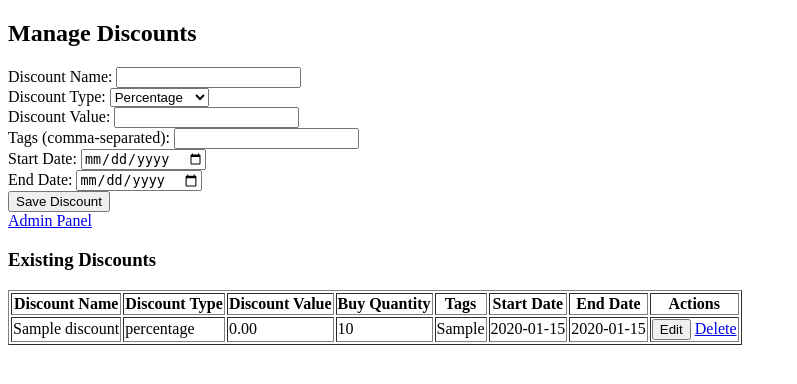
After one commit to Masrafi5628/E-commerce-Inventory-Management, a PHP site: page /manage_discounts.php in a window 1280 px wide. The commit adds this page. Shown: the top 384 px of the page, without its empty margins (0-797 px from the left). Run offline with PHP 8.4, Linux system fonts and the light colour scheme; the visitor is signed in with stand-in values (Sample User, id 1); tables that the repository leaves empty hold one stand-in row (values such as "Sample post").

```diff
--- a/login.php
+++ b/login.php
@@ -6,13 +6,14 @@ if ($_SERVER["REQUEST_METHOD"] == "POST") {
     $email = $_POST['email'];
     $password = $_POST['password'];
 
-    $sql = "SELECT user_id, password, is_admin FROM Users WHERE email='$email'";
+    $sql = "SELECT user_id, name,password, is_admin FROM Users WHERE email='$email'";
     $result = $conn->query($sql);
     if ($result->num_rows > 0) {
         $row = $result->fetch_assoc();
         if (password_verify($password, $row['password'])) {
             $_SESSION['user_id'] = $row['user_id'];
             $_SESSION['is_admin'] = $row['is_admin'];
+            $_SESSION['name'] = $row['name'];
             header("location: index.php");
         } else {
             echo "Invalid password.";
--- /dev/null
+++ b/manage_discounts.php
@@ -0,0 +1,172 @@
+<?php
+
+ini_set('display_errors', 1);
+ini_set('display_startup_errors', 1);
+
+include('config.php');
+session_start();
+
+// Check if the user is logged in and is an admin
+if (!isset($_SESSION['user_id']) || !$_SESSION['is_admin']) {
+    header("Location: login.php");
+    exit;
+}
+
+// Handle form submissions to add/edit discounts
+if ($_SERVER["REQUEST_METHOD"] == "POST") {
+    $discount_name = $_POST['discount_name'];
+    $discount_type = $_POST['discount_type'];
+    $discount_value = $_POST['discount_value'];
+    $buy_quantity = isset($_POST['buy_quantity']) && $_POST['buy_quantity'] !== '' ? $_POST['buy_quantity'] : NULL;
+    $tags = $_POST['tags'];
+    $start_date = $_POST['start_date'];
+    $end_date = $_POST['end_date'];
+
+    if (isset($_POST['discount_id']) && !empty($_POST['discount_id'])) {
+        // Edit discount
+        $discount_id = $_POST['discount_id'];
+        $stmt = $conn->prepare("UPDATE Discounts SET discount_name = ?, discount_type = ?, discount_value = ?, buy_quantity = ?, tags = ?, start_date = ?, end_date = ? WHERE discount_id = ?");
+        $stmt->bind_param("ssdisssi", $discount_name, $discount_type, $discount_value, $buy_quantity, $tags, $start_date, $end_date, $discount_id);
+    } else {
+        // Add new discount
+        $stmt = $conn->prepare("INSERT INTO Discounts (discount_name, discount_type, discount_value, buy_quantity, tags, start_date, end_date) VALUES (?, ?, ?, ?, ?, ?, ?)");
+        $stmt->bind_param("ssdisss", $discount_name, $discount_type, $discount_value, $buy_quantity, $tags, $start_date, $end_date);
+    }
+
+    if ($stmt->execute()) {
+        echo "Discount saved successfully.";
+    } else {
+        echo "Error: " . $stmt->error;
+    }
+
+    $stmt->close();
+}
+
+// Handle delete requests
+if ($_SERVER["REQUEST_METHOD"] == "GET" && isset($_GET['delete_id'])) {
+    $delete_id = $_GET['delete_id'];
+    $stmt = $conn->prepare("DELETE FROM Discounts WHERE discount_id = ?");
+    $stmt->bind_param("i", $delete_id);
+
+    if ($stmt->execute()) {
+        echo "Discount deleted successfully.";
+    } else {
+        echo "Error: " . $stmt->error;
+    }
+
+    $stmt->close();
+}
+
+// Fetch existing discounts from the database
+$sql = "SELECT * FROM Discounts";
+$result = $conn->query($sql);
+
+$discounts = [];
+if ($result->num_rows > 0) {
+    while ($row = $result->fetch_assoc()) {
+        $discounts[] = $row;
+    }
+}
+
+$conn->close();
+?>
+
+<!DOCTYPE html>
+<html>
+<head>
+    <title>Manage Discounts</title>
+    <script>
+        function toggleBuyQuantityField() {
+            var discountType = document.getElementById("discount_type").value;
+            var buyQuantityField = document.getElementById("buy_quantity_field");
+            if (discountType === "buy_n_get_m") {
+                buyQuantityField.style.display = "block";
+            } else {
+                buyQuantityField.style.display = "none";
+            }
+        }
+
+        function editDiscount(discount) {
+            document.getElementById("discount_id").value = discount.discount_id;
+            document.getElementById("discount_name").value = discount.discount_name;
+            document.getElementById("discount_type").value = discount.discount_type;
+            document.getElementById("discount_value").value = discount.discount_value;
+            document.getElementById("buy_quantity").value = discount.buy_quantity;
+            document.getElementById("tags").value = discount.tags;
+            document.getElementById("start_date").value = discount.start_date;
+            document.getElementById("end_date").value = discount.end_date;
+
+            toggleBuyQuantityField();
+        }
+    </script>
+</head>
+<body>
+    <h2>Manage Discounts</h2>
+
+    <!-- Form to add/edit a discount -->
+    <form method="post" action="">
+        <input type="hidden" id="discount_id" name="discount_id">
+
+        <label for="discount_name">Discount Name:</label>
+        <input type="text" id="discount_name" name="discount_name" required><br>
+
+        <label for="discount_type">Discount Type:</label>
+        <select id="discount_type" name="discount_type" onchange="toggleBuyQuantityField()">
+            <option value="percentage">Percentage</option>
+            <option value="buy_n_get_m">Buy N Get M</option>
+        </select><br>
+
+        <label for="discount_value">Discount Value:</label>
+        <input type="number" id="discount_value" name="discount_value" step="0.01" required><br>
+
+        <div id="buy_quantity_field" style="display: none;">
+            <label for="buy_quantity">Buy Quantity (for "Buy N Get M"):</label>
+            <input type="number" id="buy_quantity" name="buy_quantity"><br>
+        </div>
+
+        <label for="tags">Tags (comma-separated):</label>
+        <input type="text" id="tags" name="tags" required><br>
+
+        <label for="start_date">Start Date:</label>
+        <input type="date" id="start_date" name="start_date" required><br>
+
+        <label for="end_date">End Date:</label>
+        <input type="date" id="end_date" name="end_date" required><br>
+
+        <button type="submit">Save Discount</button>
+    </form>
+    <a href="index.php">Admin Panel</a>
+
+    <!-- Display existing discounts -->
+    <h3>Existing Discounts</h3>
+    <table border="1">
+        <tr>
+            <th>Discount Name</th>
+            <th>Discount Type</th>
+            <th>Discount Value</th>
+            <th>Buy Quantity</th>
+            <th>Tags</th>
+            <th>Start Date</th>
+            <th>End Date</th>
+            <th>Actions</th>
+        </tr>
+        <?php foreach ($discounts as $discount): ?>
+            <tr>
+                <td><?php echo htmlspecialchars($discount['discount_name']); ?></td>
+                <td><?php echo htmlspecialchars($discount['discount_type']); ?></td>
+                <td><?php echo htmlspecialchars($discount['discount_value']); ?></td>
+                <td><?php echo htmlspecialchars($discount['buy_quantity']); ?></td>
+                <td><?php echo htmlspecialchars($discount['tags']); ?></td>
+                <td><?php echo htmlspecialchars($discount['start_date']); ?></td>
+                <td><?php echo htmlspecialchars($discount['end_date']); ?></td>
+                <td>
+                    <button onclick='editDiscount(<?php echo json_encode($discount); ?>)'>Edit</button>
+                    <a href="?delete_id=<?php echo $discount['discount_id']; ?>" onclick="return confirm('Are you sure you want to delete this discount?')">Delete</a>
+                </td>
+            </tr>
+        <?php endforeach; ?>
+    </table>
+
+
+</body>
+</html>
--- a/temp.txt
+++ b/temp.txt
@@ -1 +1,5 @@
-    $passs = password_hash('admin', PASSWORD_DEFAULT);
+$passs = password_hash('admin', PASSWORD_DEFAULT);
+
+ini_set('display_errors', 1);
+ini_set('display_startup_errors', 1);
+error_reporting(E_ALL);
```
Also changed, not shown: add_product.php (added, +47 -0 lines), add_to_cart.php (added, +22 -0 lines), cart.php (added, +124 -0 lines), index.php (+8 -5 lines), sql/v1.sql (+12 -0 lines).
